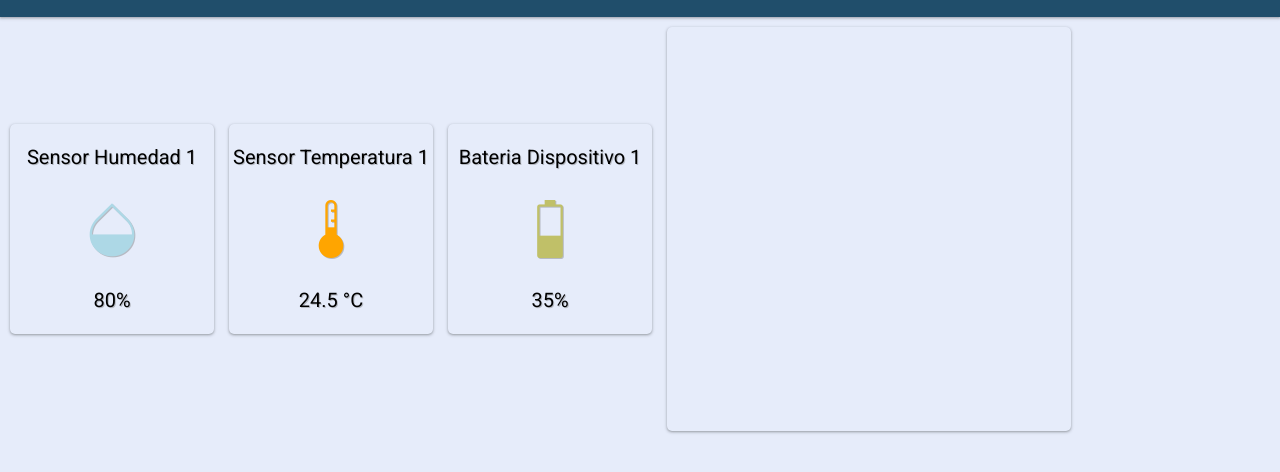
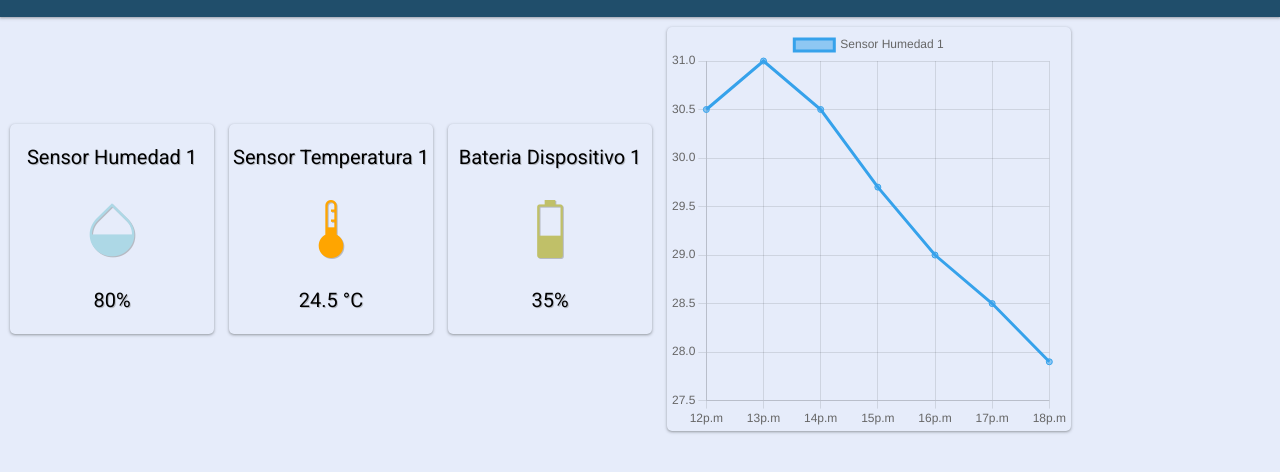
Before and after one commit to zapatajuani/sds_web, a plain HTML site: page index.html in a window 1280 px wide. Shown: the part 108-580 px from the top of the page. Drawn offline with nearby package versions, Linux system fonts and the light colour scheme.

Commit message:
Solucion al problema del grafico

```diff
--- a/index.html
+++ b/index.html
@@ -8,10 +8,9 @@
     <link rel="preconnect" href="https://fonts.gstatic.com" crossorigin>
     <link href="https://fonts.googleapis.com/css2?family=Roboto:wght@400;700&display=swap" rel="stylesheet">
     <script src="https://kit.fontawesome.com/yourcode.js" crossorigin="anonymous"></script>
+
     <link rel="stylesheet" href="https://fonts.googleapis.com/css2?family=Material+Symbols+Outlined:opsz,wght,FILL,GRAD@20..48,100..700,0..1,-50..200" />
 
-    <script src="main.js"></script>
-    <script src="https://cdnjs.cloudflare.com/ajax/libs/Chart.js/4.0.0-release/chart.js"></script>
     <link rel="stylesheet" type="text/css" href="styles/estilos.css">
 </head>
 <body>
@@ -61,8 +60,11 @@
         </div>
 
         <div class="grafico_humedad">
-            <canvas id="grafico_humedad_1"></canvas>
+            <canvas id="graficoHumedad1" width="400" height="400"></canvas>
         </div>
     </div>
+
+    <script src="https://cdn.jsdelivr.net/npm/chart.js"></script>
+    <script src="main.js"></script>
 </body>
 </html>
--- a/main.js
+++ b/main.js
@@ -1,6 +1,6 @@
-let graficoHumedad = document.getElementById("#grafico_humedad_1");
+let graficoHumedad = document.getElementById("graficoHumedad1");
 
-var chart = new Chart(graficoHumedad, {
+new Chart(graficoHumedad, {
     type: "line",
     data: {
         labels:["12p.m", "13p.m", "14p.m", "15p.m", "16p.m", "17p.m", "18p.m"],
--- a/styles/estilos.css
+++ b/styles/estilos.css
@@ -96,8 +96,3 @@ body {
 #bateria_dispositivo_1 {
     color: rgb(192, 192, 104);
 }
-
-#grafico_humedad_1 {
-    width: 400px;
-    height: 400px;
-}
```
